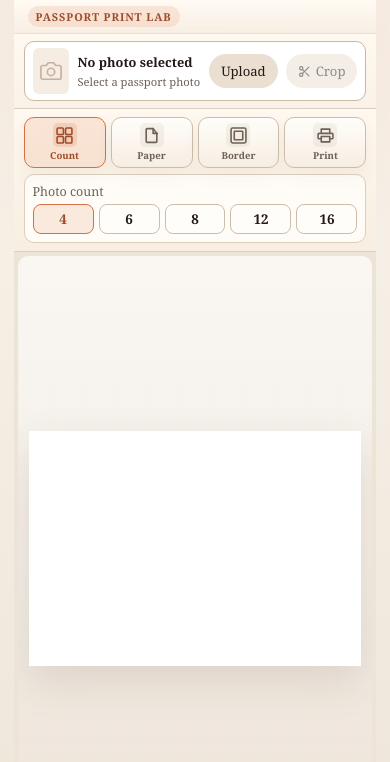
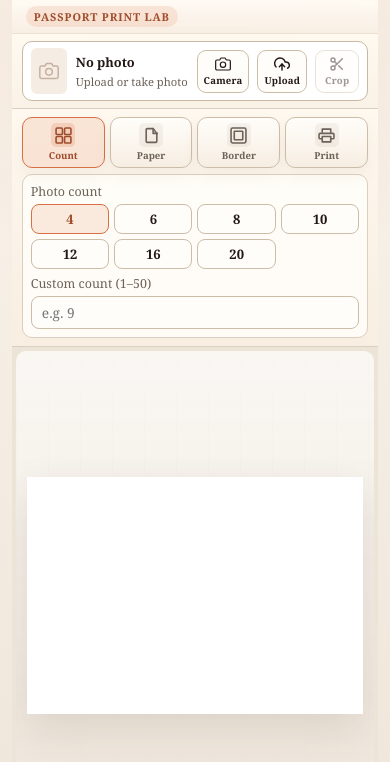
Before and after one commit to ak2968028-collab/passport_shop, a Next.js app: page / in a window 390 px wide. Shown: the top 762 px of the page. Built offline with nearby package versions, Linux system fonts and the light colour scheme.

Commit message:
mobile respon

```diff
--- a/src/app/globals.css
+++ b/src/app/globals.css
@@ -184,21 +184,94 @@ button {
   display: none;
 }
 
-.upload-file-label {
+/* Upload action buttons (camera / upload / crop) */
+.icon-action-btn {
   display: inline-flex;
+  flex-direction: column;
   align-items: center;
   justify-content: center;
+  gap: 3px;
+  min-width: 56px;
+  padding: 8px 10px;
+  border: 1px solid #ccbda9;
+  border-radius: 12px;
+  background: #fffdfa;
+  color: var(--text);
+  font-size: 0.68rem;
+  font-weight: 600;
   cursor: pointer;
-  font-size: 0.88rem;
-  padding: 9px 14px;
+  transition: background 140ms ease, transform 140ms ease;
+  letter-spacing: 0.02em;
 }
 
-.crop-action-btn {
-  display: inline-flex;
+.icon-action-btn:hover {
+  background: #f3e8da;
+  transform: translateY(-1px);
+}
+
+.icon-action-btn:disabled {
+  opacity: 0.45;
+  cursor: not-allowed;
+  transform: none;
+}
+
+/* Border stepper */
+.stepper-row {
+  display: flex;
   align-items: center;
-  gap: 5px;
-  font-size: 0.88rem;
-  padding: 9px 14px;
+  gap: 0;
+  border: 1px solid #ccbda9;
+  border-radius: 12px;
+  overflow: hidden;
+  background: #fffdfa;
+}
+
+.stepper-btn {
+  flex-shrink: 0;
+  width: 40px;
+  height: 40px;
+  border: 0;
+  background: transparent;
+  font-size: 1.2rem;
+  font-weight: 700;
+  color: var(--text);
+  transition: background 140ms ease;
+}
+
+.stepper-btn:hover:not(:disabled) {
+  background: rgba(216, 111, 69, 0.12);
+}
+
+.stepper-btn:disabled {
+  opacity: 0.35;
+  cursor: not-allowed;
+}
+
+.stepper-value {
+  flex: 1;
+  text-align: center;
+  font-size: 0.92rem;
+  font-weight: 700;
+  color: var(--text);
+  padding: 0 4px;
+  border-left: 1px solid #e0d0bf;
+  border-right: 1px solid #e0d0bf;
+}
+
+/* Custom qty input */
+.qty-input {
+  width: 100%;
+  padding: 8px 12px;
+  border: 1px solid #ccbda9;
+  border-radius: 12px;
+  background: #fffdfa;
+  font-size: 0.92rem;
+  color: var(--text);
+}
+
+.qty-input:focus {
+  outline: 2px solid var(--accent);
+  outline-offset: 1px;
 }
 
 /* ─── Settings ─── */
@@ -333,7 +406,7 @@ button {
 
 .chip-grid {
   display: grid;
-  grid-template-columns: repeat(5, minmax(0, 1fr));
+  grid-template-columns: repeat(4, minmax(0, 1fr));
   gap: 8px;
 }
 
@@ -795,12 +868,18 @@ button {
     font-size: 0.7rem;
   }
 
-  .upload-file-label,
-  .crop-action-btn {
-    padding: 6px 10px;
-    font-size: 0.78rem;
-    border-radius: 999px;
-    min-height: 0;
+  /* Compact 3-button row on mobile */
+  .icon-action-btn {
+    min-width: 44px;
+    padding: 5px 6px;
+    font-size: 0.6rem;
+    border-radius: 9px;
+    gap: 2px;
+  }
+
+  .icon-action-btn svg {
+    width: 16px;
+    height: 16px;
   }
 
   /* Hide workspace topbar on mobile — info already in settings panel */
@@ -889,14 +968,34 @@ button {
   }
 
   .chip-grid {
-    grid-template-columns: repeat(5, minmax(0, 1fr));
+    grid-template-columns: repeat(4, minmax(0, 1fr));
     gap: 5px;
   }
 
   .chip-button {
     min-height: 30px;
-    font-size: 0.84rem;
+    font-size: 0.82rem;
     border-radius: 8px;
+  }
+
+  .stepper-row {
+    border-radius: 9px;
+  }
+
+  .stepper-btn {
+    width: 34px;
+    height: 34px;
+    font-size: 1.1rem;
+  }
+
+  .stepper-value {
+    font-size: 0.86rem;
+  }
+
+  .qty-input {
+    padding: 6px 10px;
+    font-size: 0.86rem;
+    border-radius: 9px;
   }
 
   .toggle-row {
--- a/src/components/photo-print-studio.tsx
+++ b/src/components/photo-print-studio.tsx
@@ -7,7 +7,7 @@ import { CropSettings, PaperOrientation, PaperSize, PrintSettings } from "@/type
 import { CropModal } from "./crop-modal";
 import { PaperCanvas } from "./paper-canvas";
 
-const QUANTITY_OPTIONS = [4, 6, 8, 12, 16];
+const QUANTITY_OPTIONS = [4, 6, 8, 10, 12, 16, 20];
 
 const DEFAULT_SETTINGS: PrintSettings = {
   quantity: 4,
@@ -19,15 +19,11 @@ const DEFAULT_SETTINGS: PrintSettings = {
   margin: 0.13 * 96
 };
 
-const DEFAULT_CROP: CropSettings = {
-  top: 0,
-  right: 0,
-  bottom: 0,
-  left: 0
-};
+const DEFAULT_CROP: CropSettings = { top: 0, right: 0, bottom: 0, left: 0 };
 
 type SettingsTab = "count" | "paper" | "border" | "print";
 
+// ─── Icons ───────────────────────────────────────────────
 function GridIcon() {
   return (
     <svg width="17" height="17" viewBox="0 0 16 16" fill="none" stroke="currentColor" strokeWidth="1.5" strokeLinecap="round">
@@ -69,9 +65,19 @@ function PrinterIcon() {
 
 function CamIcon() {
   return (
-    <svg width="22" height="22" viewBox="0 0 24 24" fill="none" stroke="currentColor" strokeWidth="1.8" strokeLinecap="round" strokeLinejoin="round">
+    <svg width="20" height="20" viewBox="0 0 24 24" fill="none" stroke="currentColor" strokeWidth="1.8" strokeLinecap="round" strokeLinejoin="round">
       <path d="M23 19a2 2 0 0 1-2 2H3a2 2 0 0 1-2-2V8a2 2 0 0 1 2-2h4l2-3h6l2 3h4a2 2 0 0 1 2 2z"/>
       <circle cx="12" cy="13" r="4"/>
+    </svg>
+  );
+}
+
+function UploadIcon() {
+  return (
+    <svg width="14" height="14" viewBox="0 0 24 24" fill="none" stroke="currentColor" strokeWidth="2.2" strokeLinecap="round" strokeLinejoin="round">
+      <polyline points="16 16 12 12 8 16"/>
+      <line x1="12" y1="12" x2="12" y2="21"/>
+      <path d="M20.39 18.39A5 5 0 0 0 18 9h-1.26A8 8 0 1 0 3 16.3"/>
     </svg>
   );
 }
@@ -88,18 +94,18 @@ function CutIcon() {
   );
 }
 
+// ─── Component ───────────────────────────────────────────
 export function PhotoPrintStudio() {
   const [settings, setSettings] = useState<PrintSettings>(DEFAULT_SETTINGS);
   const [imageUrl, setImageUrl] = useState<string | null>(null);
   const [crop, setCrop] = useState<CropSettings>(DEFAULT_CROP);
   const [isCropOpen, setIsCropOpen] = useState(false);
   const [activeTab, setActiveTab] = useState<SettingsTab>("count");
+  const [customQty, setCustomQty] = useState<string>("");
   const { items, paper, resetLayout } = usePaperLayout(settings);
 
   useEffect(() => {
-    return () => {
-      if (imageUrl) URL.revokeObjectURL(imageUrl);
-    };
+    return () => { if (imageUrl) URL.revokeObjectURL(imageUrl); };
   }, [imageUrl]);
 
   useEffect(() => {
@@ -114,11 +120,26 @@ export function PhotoPrintStudio() {
   const handleImageUpload = (event: ChangeEvent<HTMLInputElement>) => {
     const file = event.target.files?.[0];
     if (!file) return;
+    // Reset input so same file can be re-selected
+    event.target.value = "";
     setImageUrl((current) => {
       if (current) URL.revokeObjectURL(current);
       return getObjectUrl(file);
     });
     setCrop(DEFAULT_CROP);
+  };
+
+  const handleCustomQty = (raw: string) => {
+    setCustomQty(raw);
+    const n = parseInt(raw, 10);
+    if (!isNaN(n) && n >= 1 && n <= 50) {
+      updateSettings("quantity", n);
+    }
+  };
+
+  const stepBorder = (delta: number) => {
+    const next = Math.round((settings.borderWidth + delta) * 10) / 10;
+    updateSettings("borderWidth", Math.min(20, Math.max(0, next)));
   };
 
   const handlePrint = () => window.print();
@@ -131,7 +152,7 @@ export function PhotoPrintStudio() {
         </header>
 
         <div className="studio-grid">
-          {/* Upload Panel */}
+          {/* ── Upload Panel ── */}
           <aside className="panel controls-panel upload-panel">
             <div className="upload-bar">
               <div className="upload-thumb-wrap">
@@ -143,15 +164,30 @@ export function PhotoPrintStudio() {
               </div>
               <div className="upload-info">
                 <span className="upload-info-title">
-                  {imageUrl ? "Photo ready" : "No photo selected"}
+                  {imageUrl ? "Photo ready" : "No photo"}
                 </span>
                 <span className="upload-info-sub">
-                  {imageUrl ? "Tap Change to update" : "Select a passport photo"}
+                  {imageUrl ? "Tap to change" : "Upload or take photo"}
                 </span>
               </div>
               <div className="upload-btn-row">
-                <label className="secondary-button upload-file-label" htmlFor="photo-upload">
-                  {imageUrl ? "Change" : "Upload"}
+                {/* Camera capture */}
+                <label className="icon-action-btn" htmlFor="photo-capture" title="Take photo">
+                  <CamIcon />
+                  <span>Camera</span>
+                </label>
+                <input
+                  id="photo-capture"
+                  accept="image/*"
+                  capture="environment"
+                  className="upload-file-input"
+                  type="file"
+                  onChange={handleImageUpload}
+                />
+                {/* File upload */}
+                <label className="icon-action-btn" htmlFor="photo-upload" title="Upload photo">
+                  <UploadIcon />
+                  <span>Upload</span>
                 </label>
                 <input
                   id="photo-upload"
@@ -160,10 +196,12 @@ export function PhotoPrintStudio() {
                   type="file"
                   onChange={handleImageUpload}
                 />
+                {/* Crop */}
                 <button
-                  className="secondary-button crop-action-btn"
+                  className="icon-action-btn"
                   disabled={!imageUrl}
                   type="button"
+                  title="Crop photo"
                   onClick={() => setIsCropOpen(true)}
                 >
                   <CutIcon />
@@ -173,7 +211,7 @@ export function PhotoPrintStudio() {
             </div>
           </aside>
 
-          {/* Workspace / Preview */}
+          {/* ── Preview ── */}
           <section className="panel workspace-panel">
             <div className="workspace-topbar">
               <div>
@@ -193,75 +231,87 @@ export function PhotoPrintStudio() {
             />
           </section>
 
-          {/* Settings Panel */}
+          {/* ── Settings Panel ── */}
           <aside className="panel controls-panel settings-panel">
             <div className="settings-tabbar">
-              <button
-                className={`settings-tab ${activeTab === "count" ? "active" : ""}`}
-                type="button"
-                onClick={() => setActiveTab("count")}
-              >
-                <span className="settings-tab-icon"><GridIcon /></span>
-                <span className="settings-tab-text">Count</span>
-              </button>
-              <button
-                className={`settings-tab ${activeTab === "paper" ? "active" : ""}`}
-                type="button"
-                onClick={() => setActiveTab("paper")}
-              >
-                <span className="settings-tab-icon"><DocIcon /></span>
-                <span className="settings-tab-text">Paper</span>
-              </button>
-              <button
-                className={`settings-tab ${activeTab === "border" ? "active" : ""}`}
-                type="button"
-                onClick={() => setActiveTab("border")}
-              >
-                <span className="settings-tab-icon"><FrameIcon /></span>
-                <span className="settings-tab-text">Border</span>
-              </button>
-              <button
-                className={`settings-tab ${activeTab === "print" ? "active" : ""}`}
-                type="button"
-                onClick={() => setActiveTab("print")}
-              >
-                <span className="settings-tab-icon"><PrinterIcon /></span>
-                <span className="settings-tab-text">Print</span>
-              </button>
+              {(["count", "paper", "border", "print"] as SettingsTab[]).map((tab) => (
+                <button
+                  key={tab}
+                  className={`settings-tab ${activeTab === tab ? "active" : ""}`}
+                  type="button"
+                  onClick={() => setActiveTab(tab)}
+                >
+                  <span className="settings-tab-icon">
+                    {tab === "count"  && <GridIcon />}
+                    {tab === "paper"  && <DocIcon />}
+                    {tab === "border" && <FrameIcon />}
+                    {tab === "print"  && <PrinterIcon />}
+                  </span>
+                  <span className="settings-tab-text">
+                    {tab.charAt(0).toUpperCase() + tab.slice(1)}
+                  </span>
+                </button>
+              ))}
             </div>
 
             <div className="settings-card">
-              {activeTab === "count" ? (
+              {/* ── Count tab ── */}
+              {activeTab === "count" && (
                 <div className="field-grid">
                   <div className="field-row">
                     <label>Photo count</label>
                     <div className="chip-grid">
-                      {QUANTITY_OPTIONS.map((option) => (
+                      {QUANTITY_OPTIONS.map((opt) => (
                         <button
-                          key={option}
-                          className={`chip-button ${settings.quantity === option ? "active" : ""}`}
+                          key={opt}
+                          className={`chip-button ${settings.quantity === opt && !customQty ? "active" : ""}`}
                           type="button"
-                          onClick={() => updateSettings("quantity", option)}
+                          onClick={() => { setCustomQty(""); updateSettings("quantity", opt); }}
                         >
-                          {option}
+                          {opt}
                         </button>
                       ))}
                     </div>
                   </div>
+                  <div className="field-row">
+                    <label htmlFor="custom-qty">Custom count (1–50)</label>
+                    <input
+                      id="custom-qty"
+                      className="qty-input"
+                      type="number"
+                      min={1}
+                      max={50}
+                      placeholder="e.g. 9"
+                      value={customQty}
+                      onChange={(e) => handleCustomQty(e.target.value)}
+                    />
+                  </div>
                 </div>
-              ) : null}
+              )}
 
-              {activeTab === "paper" ? (
+              {/* ── Paper tab ── */}
+              {activeTab === "paper" && (
                 <div className="field-grid">
                   <div className="field-row">
-                    <label htmlFor="paper-size">Size</label>
+                    <label htmlFor="paper-size">Paper size</label>
                     <select
                       id="paper-size"
                       value={settings.paperSize}
                       onChange={(e) => updateSettings("paperSize", e.target.value as PaperSize)}
                     >
-                      <option value="A4">A4</option>
-                      <option value="Letter">Letter</option>
+                      <optgroup label="ISO">
+                        <option value="A3">A3 (297 × 420 mm)</option>
+                        <option value="A4">A4 (210 × 297 mm)</option>
+                        <option value="A5">A5 (148 × 210 mm)</option>
+                        <option value="A6">A6 (105 × 148 mm)</option>
+                      </optgroup>
+                      <optgroup label="US">
+                        <option value="Letter">Letter (8.5 × 11 in)</option>
+                        <option value="Legal">Legal (8.5 × 14 in)</option>
+                      </optgroup>
+                      <optgroup label="Photo">
+                        <option value="4R">4R (4 × 6 in)</option>
+                      </optgroup>
                     </select>
                   </div>
                   <div className="field-row">
@@ -276,14 +326,15 @@ export function PhotoPrintStudio() {
                     </select>
                   </div>
                 </div>
-              ) : null}
+              )}
 
-              {activeTab === "border" ? (
+              {/* ── Border tab ── */}
+              {activeTab === "border" && (
                 <div className="field-grid">
                   <div className="toggle-row">
-                    <label htmlFor="border">Show border</label>
+                    <label htmlFor="border-toggle">Show border</label>
                     <input
-                      id="border"
+                      id="border-toggle"
                       checked={settings.showBorder}
                       type="checkbox"
                       onChange={(e) => updateSettings("showBorder", e.target.checked)}
@@ -308,20 +359,28 @@ export function PhotoPrintStudio() {
                     </div>
                   </div>
                   <div className="field-row">
-                    <label htmlFor="border-width">Weight: {settings.borderWidth}px</label>
-                    <input
-                      id="border-width"
-                      max={20}
-                      min={0}
-                      type="range"
-                      value={settings.borderWidth}
-                      onChange={(e) => updateSettings("borderWidth", Number(e.target.value))}
-                    />
+                    <label>Weight: {settings.borderWidth.toFixed(1)} px</label>
+                    <div className="stepper-row">
+                      <button
+                        className="stepper-btn"
+                        type="button"
+                        disabled={settings.borderWidth <= 0}
+                        onClick={() => stepBorder(-0.2)}
+                      >−</button>
+                      <span className="stepper-value">{settings.borderWidth.toFixed(1)}</span>
+                      <button
+                        className="stepper-btn"
+                        type="button"
+                        disabled={settings.borderWidth >= 20}
+                        onClick={() => stepBorder(0.2)}
+                      >+</button>
+                    </div>
                   </div>
                 </div>
-              ) : null}
+              )}
 
-              {activeTab === "print" ? (
+              {/* ── Print tab ── */}
+              {activeTab === "print" && (
                 <div className="field-grid">
                   <div className="button-row">
                     <button className="secondary-button" type="button" onClick={resetLayout}>
@@ -340,13 +399,13 @@ export function PhotoPrintStudio() {
                     Default margin: 0.13 inch top, left, right.
                   </p>
                 </div>
-              ) : null}
+              )}
             </div>
           </aside>
         </div>
       </div>
 
-      {imageUrl ? (
+      {imageUrl && (
         <CropModal
           crop={crop}
           imageUrl={imageUrl}
@@ -354,7 +413,7 @@ export function PhotoPrintStudio() {
           onChange={setCrop}
           onClose={() => setIsCropOpen(false)}
         />
-      ) : null}
+      )}
     </main>
   );
 }
--- a/src/types/photo.ts
+++ b/src/types/photo.ts
@@ -1,4 +1,4 @@
-export type PaperSize = "A4" | "Letter";
+export type PaperSize = "A3" | "A4" | "A5" | "A6" | "Letter" | "Legal" | "4R";
 export type PaperOrientation = "portrait" | "landscape";
 
 export interface LayoutItem {
```
Also changed, not shown: public/sw.js (+36 -2 lines), src/services/layout.service.ts (+39 -11 lines), public/manifest.json, 1 other file (tests, documents, lock files or other folders).
